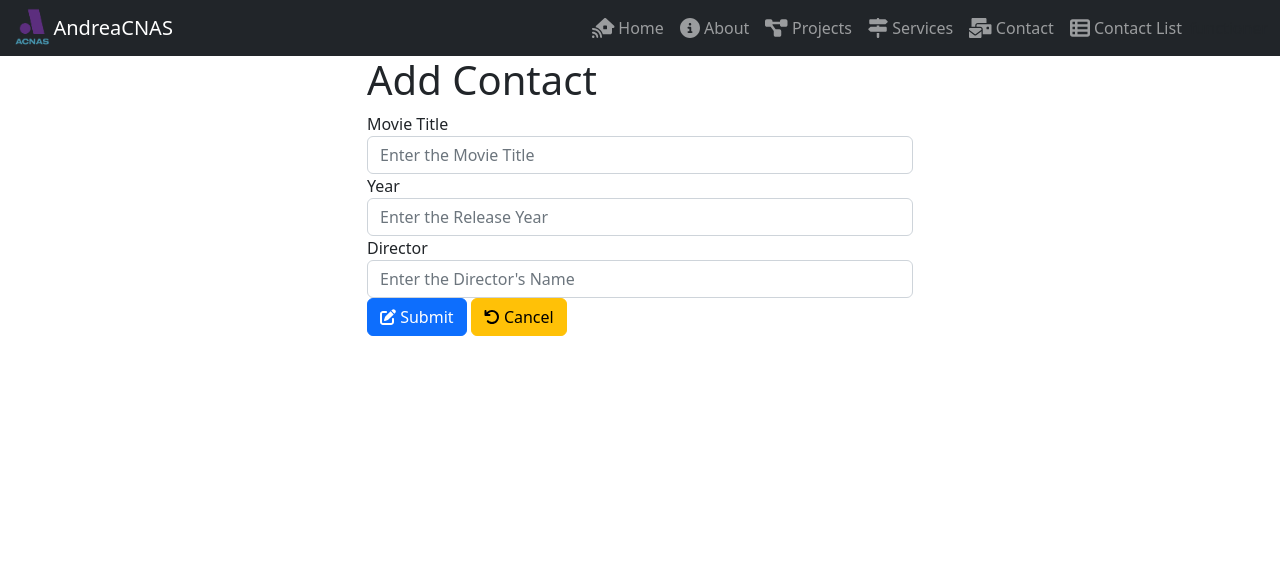
After one commit to Andreacnas/COMP229-Assignment2, a Node server app: page /contacts-add in a window 1280 px wide. The commit adds this page. Shown: the top 576 px of the page. Run offline with Node 20, Linux system fonts and the light colour scheme; some libraries are stand-ins or nearby versions.

Commit message:
added contacts controller, routes, views

```diff
--- a/app/app.js
+++ b/app/app.js
@@ -3,35 +3,50 @@
 // Student Number: 301250129
 // Date: Oct xxth, 2022
 
-// Third Party Modules
-import express from "express";
-import cookieParser from "cookie-parser";
+// Third-Party Modules
+import express from 'express';
+import cookieParser from 'cookie-parser';
 import logger from 'morgan';
-import session from "express-session";
+import session from 'express-session';
 
 // ES Modules fix for __dirname
-import path, {dirname} from 'path';
+import path, { dirname } from 'path';
 import { fileURLToPath } from 'url';
 const __dirname = dirname(fileURLToPath(import.meta.url));
 
-//Configuration module;
-import { Secret } from "../config/config.js";
+// Import Mongoose Module
+import mongoose from 'mongoose';
 
-// Import Router
-import indexRouter from './routes/index.route.server.js';
+// Configuration Module
+import { MongoURI, Secret } from '../config/config.js';
 
-// instantiate app-server
+// Import Routes
+import indexRouter from './routes/index.route.server.js'
+import contactsRouter from './routes/contacts.route.server.js';
+
+// Instantiate Express Application
 const app = express();
 
-// setup ViewEngine EJS
-app.set('views', path.join(__dirname,'/views'));
+// Complete the DB Configuration
+mongoose.connect(MongoURI);
+const db = mongoose.connection;
+
+//Listen for connection success or error
+db.on('open', () => console.log("Connected to MongoDB"));
+db.on('error', () => console.log("Mongo Connection Error"));
+
+// Set Up Middlewares
+
+// Setup ViewEngine EJS
+app.set('views', path.join(__dirname, '/views'));
 app.set('view engine', 'ejs');
 
 app.use(logger('dev'));
 app.use(express.json());
 app.use(express.urlencoded({ extended: false}));
 app.use(cookieParser());
-app.use(express.static(path.join(__dirname, '../public')));
+// app.use(express.static(path.join(__dirname,'/client')));
+app.use(express.static(path.join(__dirname,'../public')));
 app.use(session({
     secret: Secret,
     saveUninitialized: false,
@@ -40,10 +55,7 @@ app.use(session({
 
 // Use Routes
 app.use('/', indexRouter);
+app.use('/', contactsRouter);
 
-// // run app
-// app.listen(3000);
-
-// console.log('Server running at http://localhost:3000');
 
 export default app;
--- /dev/null
+++ b/app/controllers/contacts.controller.server.js
@@ -0,0 +1,86 @@
+// JS file
+// Name: Andrea Cavalcanti Nascimento
+// Student Number: 301250129
+// Date: Oct xxth, 2022
+
+import contactsModel from '../models/contacts.js';
+
+export function DisplayContactsList(req, res, next){
+    contactsModel.find(function(err, contactsCollection) {
+        if(err){
+            console.error(err);
+            res.end(err);
+        }
+
+        res.render('index', {title: 'Contacts List', page: 'contacts/list', contacts: contactsCollection});
+    })
+}
+
+export function DisplayContactsAddPage(req, res, next){
+    res.render('index', { title: 'Add Contact', page: 'contacts/edit', contacts: {} });
+}
+
+export function ProcessContactsAddPage(req, res, next){
+
+    let newContacts = contactsModel({
+        name: req.body.name,
+        phone: req.body.phone,
+        email: req.body.email
+    });
+
+    contactsModel.create(newContacts, (err, Contacts) => {
+        if(err){
+            console.error(err);
+            res.end(err);
+        };
+
+        res.redirect('/contacts-list')
+    } )
+}
+
+export function DisplayContactsEditPage(req, res, next){
+    let id = req.params.id;
+
+    contactsModel.findById(id, (err, contacts) => {
+        if(err){
+            console.error(err);
+            res.end(err);
+        }
+
+        res.render('index', { title: 'Edit Contact', page: 'contacts/edit', contacts: contacts });
+    });
+}
+
+export function ProcessContactsEditPage(req, res, next){
+
+    let id = req.params.id;
+
+    let newContacts = contactsModel({
+        _id: req.body.id,
+        name: req.body.name,
+        phone: req.body.phone,
+        email: req.body.email
+    });
+
+    contactsModel.updateOne({_id: id }, newContacts, (err, Contacts) => {
+        if(err){
+            console.error(err);
+            res.end(err);
+        };
+
+        res.redirect('/contacts-list')
+    } )
+}
+
+export function ProcessContactsDelete(req, res, next){
+    let id = req.params.id;
+
+    contactsModel.remove({_id: id}, (err) => {
+        if (err){
+            console.error(err);
+            res.end(err);
+        }
+
+        res.redirect('/contacts-list');
+    })
+}
--- a/app/views/components/header.ejs
+++ b/app/views/components/header.ejs
@@ -37,7 +37,7 @@ Date: Oct xxth, 2022 -->
         </li>
 
         <li class="nav-item">
-          <a class="nav-link <%= (page == 'movie-list') ? 'active' : ''; %>" aria-current="page" href="/contact-list"><i class="fa-solid fa-table-list fa-lg"></i> Contact List</a>
+          <a class="nav-link <%= (page == 'contacts-list') ? 'active' : ''; %>" aria-current="page" href="/contacts-list"><i class="fa-solid fa-table-list fa-lg"></i> Contact List</a>
         </li>
       </ul>
     </div>functioner
--- /dev/null
+++ b/app/views/content/contacts/edit.ejs
@@ -0,0 +1,49 @@
+<div class="container">
+    <div class="row">
+        <div class="offset-md-3 col-md-6">
+            <h1><%= title %></h1>
+
+            <form class="form" method="POST">
+                <input type="hidden" name="id" value="<%= contacts._id %>" >
+                <div class="form-group">
+                    <label for="nameTextField">Movie Title</label>
+                    <input type="text" class="form-control"
+                    id="nameTextField"
+                    placeholder="Enter the Movie Title"
+                    name="name"
+                    value="<%= contacts.name %>"
+                    required>
+                </div>
+
+                <div class="form-group">
+                    <label for="authorTextField">Year</label>
+                    <input type="number" class="form-control"
+                    id="authorTextField"
+                    placeholder="Enter the Release Year"
+                    name="phone"
+                    value="<%= contacts.phone %>"
+                    required>
+                </div>
+
+                <div class="form-group">
+                    <label for="publishedTextField">Director</label>
+                    <input type="text" class="form-control"
+                    id="publishedTextField"
+                    placeholder="Enter the Director's Name"
+                    name="email"
+                    value="<%= contacts.email %>"
+                    required>
+                </div>
+
+
+                <button class="btn btn-primary" type="submit">
+                    <i class="fas fa-edit"></i> Submit</button>
+
+                    <a href="/contacts-list" class="btn btn-warning">
+                        <i class="fas fa-undo"></i> Cancel</a>
+
+            </form>
+        </div>
+
+    </div>
+</div>
```
Also changed, not shown: app/routes/contacts.route.server.js (added, +24 -0 lines), app/views/content/contacts/list.ejs (added, +45 -0 lines).
